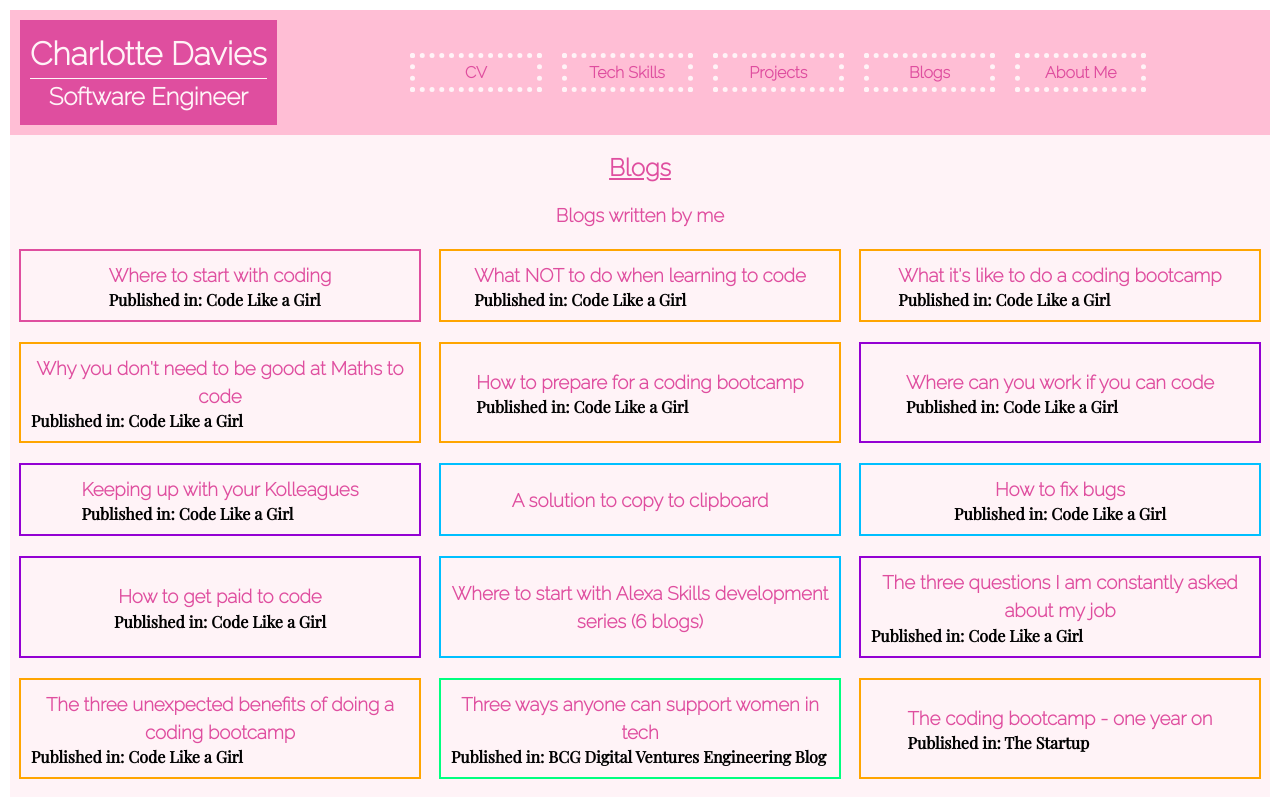
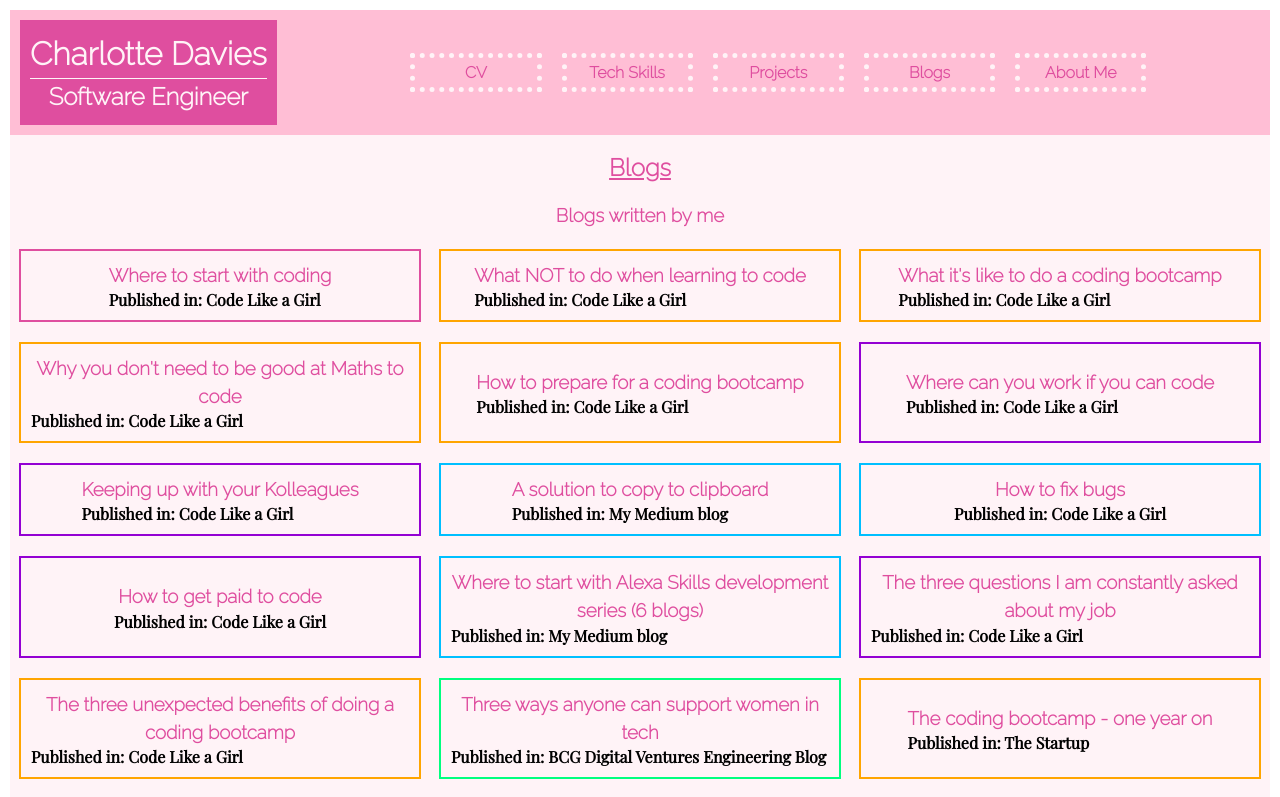
Before and after one commit to CharlotteMD/charlotteqazi, a React (Create React App) app: page /blogs in a window 1280 px wide. Shown: the top 797 px of the page. Built offline with nearby package versions, Linux system fonts and the light colour scheme.

Commit message:
Added publication details

```diff
--- a/src/components/blogs.js
+++ b/src/components/blogs.js
@@ -50,6 +50,7 @@ const myBlogs = [
     },
     {
       title: "A solution to copy to clipboard",
+      publication: 'My Medium blog',
       link: "https://medium.com/@charlotte.davies/a-solution-to-copy-to-clipboard-2b499e1659cf",
       tags: 'tech'
     },
@@ -67,6 +68,7 @@ const myBlogs = [
     },
     {
       title: "Where to start with Alexa Skills development series (6 blogs)",
+      publication: 'My Medium blog',
       link: "https://code.likeagirl.io/where-to-start-with-alexa-skills-development-part-1-alexa-developer-console-654687788948",
       tags: 'tech'
     },
--- a/src/components/shared/blocks.js
+++ b/src/components/shared/blocks.js
@@ -43,9 +43,7 @@ export const MyBlogs = ({ blog }) => (
   <li className={`blockItem ${blog.tags}`}>
     <a href={blog.link} alt={blog.title} target="_blank">
       <h3>{blog.title}</h3>
-      {blog.publication && (
-        <p>Published in: {blog.publication}</p>
-      )}
+      <p>Published in: {blog.publication}</p>
     </a>
   </li>
 );
```
